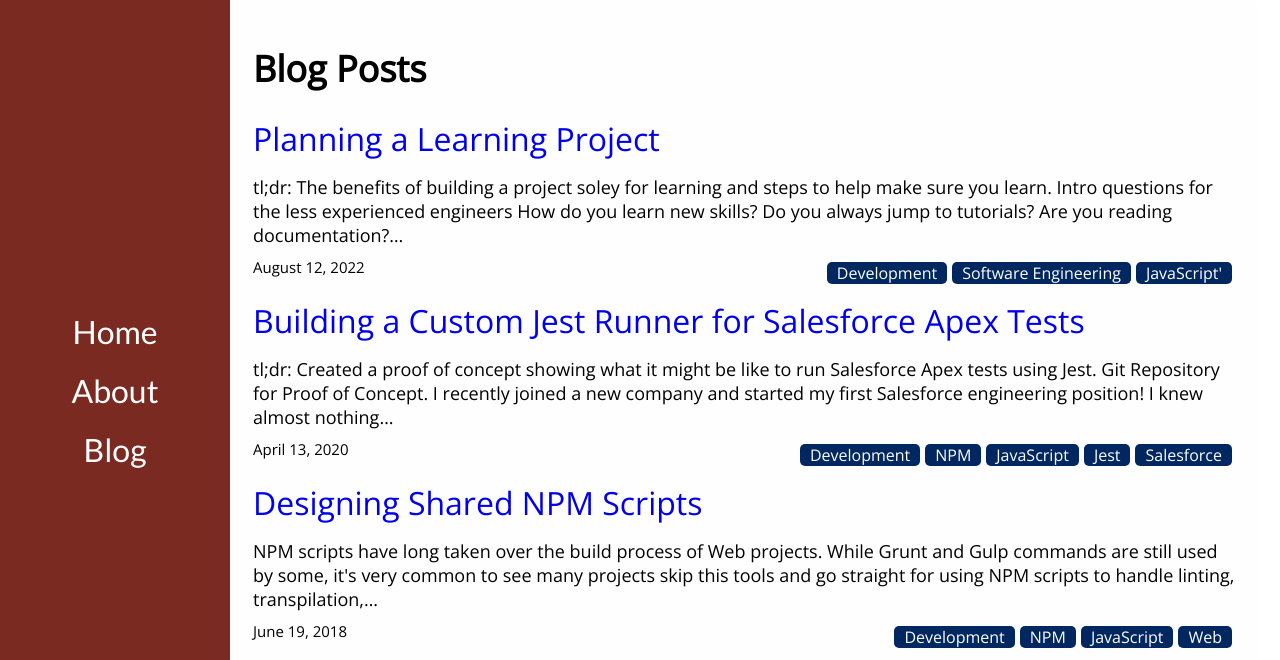
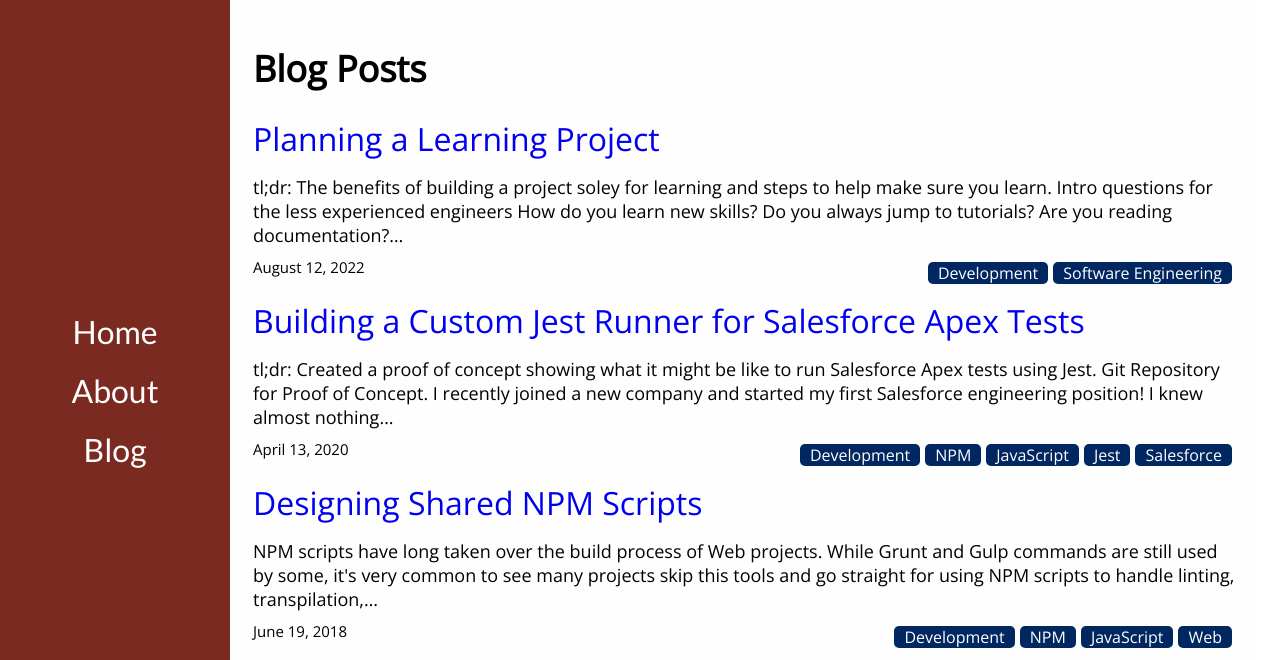
Before and after one commit to dv297/portfolio, a Gatsby site: page /Blog in a window 1280 px wide. Shown: the top 660 px of the page. Built offline with nearby package versions, Linux system fonts and the light colour scheme; Gatsby itself is replaced by a stand-in of ours.

Commit message:
Fix tags

```diff
--- a/BlogPosts/2022-08-12/planning-a-learning-project.md
+++ b/BlogPosts/2022-08-12/planning-a-learning-project.md
@@ -2,7 +2,7 @@
 path: '/planning-a-learning-project'
 date: '2022-08-12'
 title: 'Planning a Learning Project'
-tags: ['Development', 'Software Engineering', JavaScript']
+tags: ['Development', 'Software Engineering']
 ---
 
 **tl;dr:** The benefits of building a project soley for learning and steps to help make sure you learn.
```
